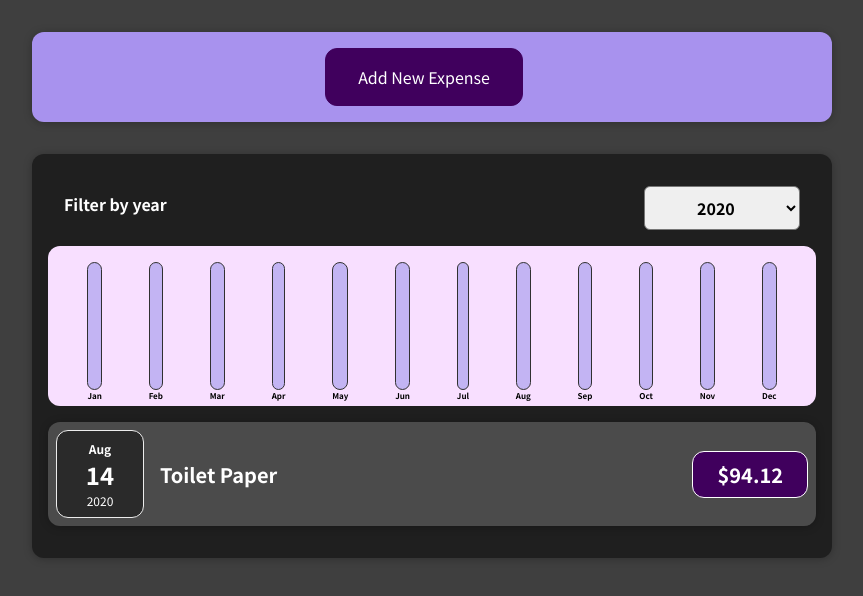
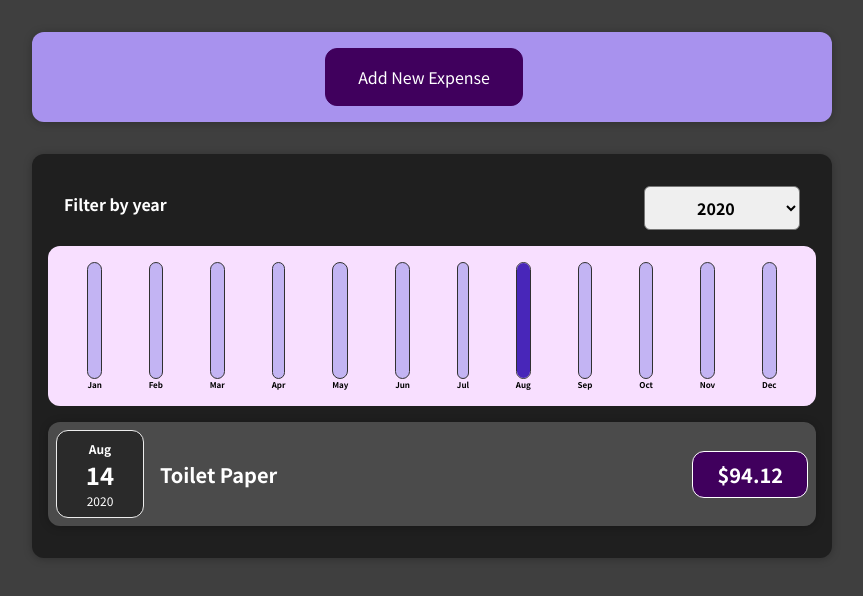
Before and after one commit to xGabrisado/01-starting-setup-modulo-3, a React (Create React App) app: page / in a window 1280 px wide. Shown: the top 596 px of the page, without its empty margins (208-1071 px from the left). Built offline with nearby package versions, Linux system fonts and the light colour scheme.

Commit message:
✅ Finalizando App Expenses

```diff
--- a/src/components/Chart/ChartBar.jsx
+++ b/src/components/Chart/ChartBar.jsx
@@ -4,11 +4,11 @@ const ChartBar = (props) => {
   let barFillHeight = "0%";
 
   if (props.maxValue > 0) {
-    barFillHeight = Math.round((props.value / props.maxValue) * 100 + "%");
+    barFillHeight = Math.round((props.value / props.maxValue) * 100) + "%";
   }
 
   return (
-    <div className="char-bar">
+    <div className="chart-bar">
       <div className="chart-bar__inner">
         <div
           className="chart-bar__fill"
```
